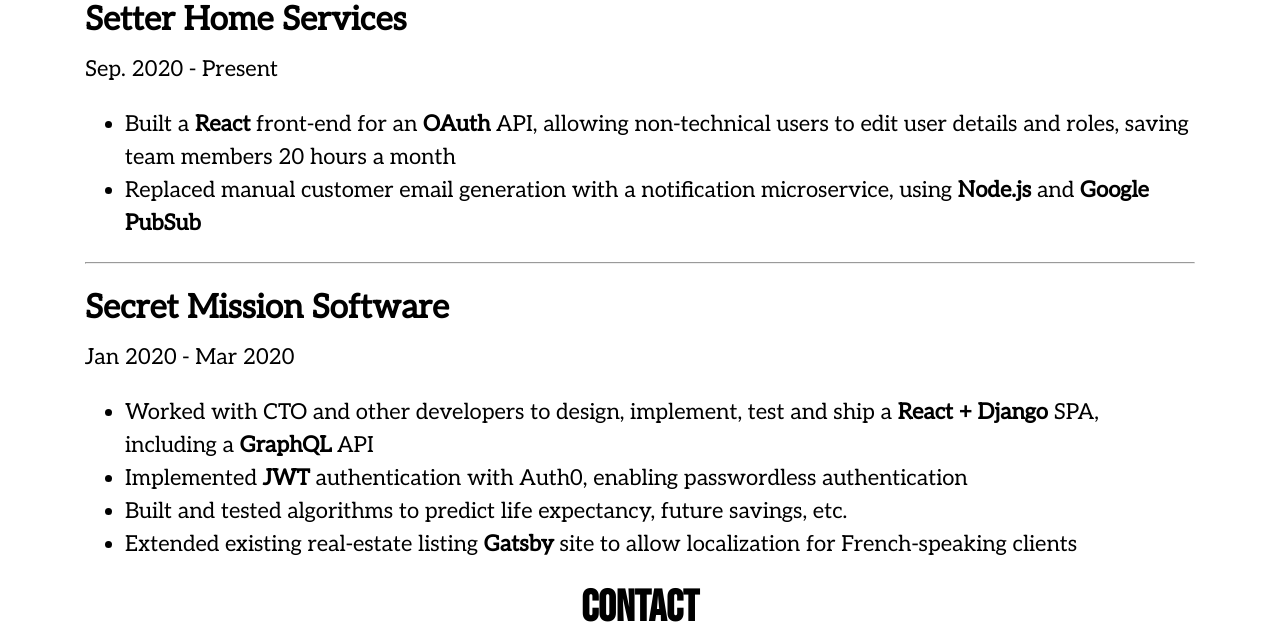
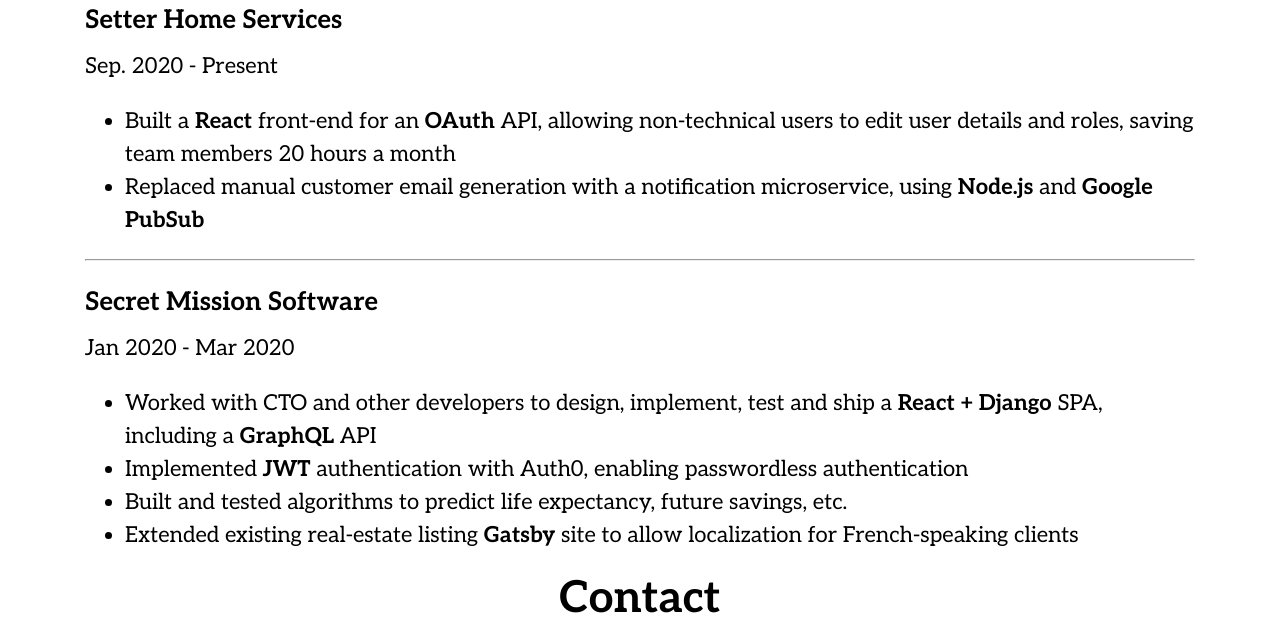
Before and after one commit to ktrieu/ktrieu.github.io, a Gatsby site: page / in a window 1280 px wide. Shown: the part 702-1340 px from the top of the page. Built offline with nearby package versions, Linux system fonts and the light colour scheme; Gatsby itself is replaced by a stand-in of ours.

Commit message:
Use the body font for headers too

```diff
--- a/src/components/experience.tsx
+++ b/src/components/experience.tsx
@@ -21,8 +21,7 @@
   html: string
 }
 
-const ExperienceEmployer = styled.h2`
-  font-family: "Aleo";
+const ExperienceEmployer = styled.h3`
   margin-bottom: 0.5em;
 `
 
--- a/src/components/layout.tsx
+++ b/src/components/layout.tsx
@@ -11,15 +11,6 @@
 
 	body {
 		font-family: "Aleo";
-	}
-
-	h1,
-	h2,
-	h3,
-	h4,
-	h5,
-	h6 {
-		font-family: "Bebas Neue";
 	}
 
 	body {
@@ -52,7 +43,7 @@
     <>
       <Helmet>
         <link
-          href="https://fonts.googleapis.com/css2?family=Aleo:ital@0;1&family=Bebas+Neue&display=swap"
+          href="https://fonts.googleapis.com/css2?family=Aleo:wght@400;700&display=swap"
           rel="stylesheet"
         />
       </Helmet>
```
